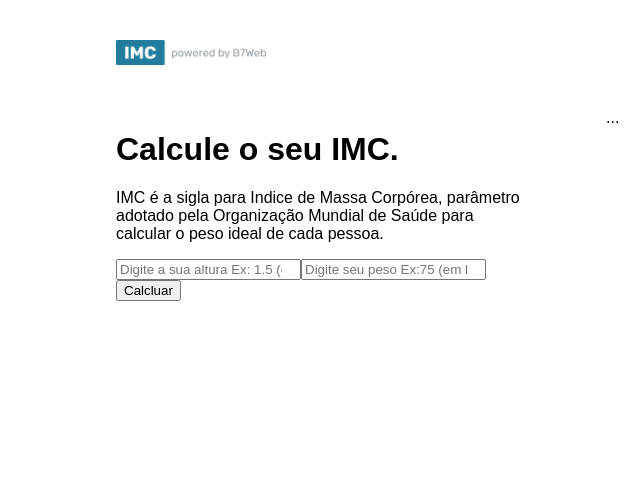
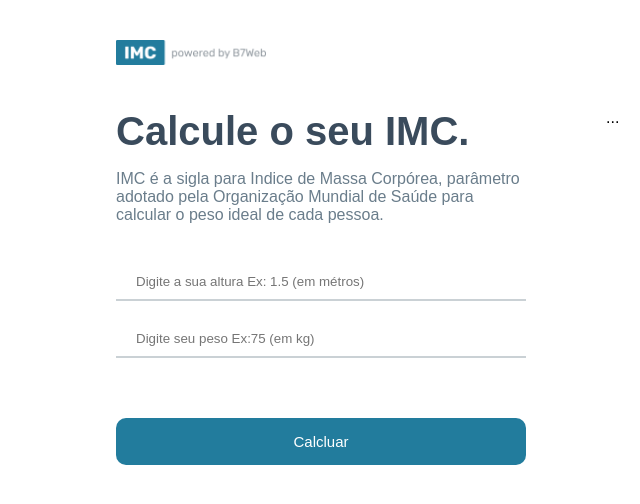
Before and after one commit to Washington95/projetos_react, a React (Create React App) app in the folder react_calc_imc/: page / in a window 1280 px wide. Shown: the top 504 px of the page, without its empty margins (74-714 px from the left). Built offline with nearby package versions, Linux system fonts and the light colour scheme.

Commit message:
Estilizando com css

```diff
--- a/react_calc_imc/src/App.module.css
+++ b/react_calc_imc/src/App.module.css
@@ -1,6 +1,8 @@
-* {box-sizing: border-box;}
+* {
+    box-sizing: border-box;
+}
 
-body{
+body {
     font-family: Arial, Helvetica, sans-serif;
 }
 
@@ -9,19 +11,60 @@
     margin: 40px auto;
 }
 
-.container{
+.container {
     display: flex;
     max-width: 900px;
     margin: auto;
 }
 
-.leftS{
+.leftS {
     flex: 1;
     margin-right: 40px;
 
 }
 
-.rightS{
+.leftS h1 {
+    margin: 0;
+    font-size: 40px;
+    color: #3A4B5C;
+}
+
+.leftS p {
+    font-size: 16px;
+    margin-bottom: 40px;
+    color: #6A7D8B;
+}
+
+.leftS input {
+    width: 100%;
+    border: 0;
+    border-bottom: 2px solid rgba(150, 163, 171, .5);
+    padding: 10px 20px;
+    margin-bottom: 20px;
+    outline: 0;
+}
+
+.leftS button {
+    background-color: #227C9D;
+    color: #FFF;
+    font-size: 15px;
+    border: 0;
+    border-radius: 10px;
+    padding: 15px 0;
+    width: 100%;
+    cursor: pointer;
+    margin-top: 40px;
+    transition: all ease 0.3s;
+
+}
+
+.leftS button:hover {
+    opacity: .8;
+
+}
+
+
+.rightS {
     flex: 1;
     margin-left: 40px;
 
```
